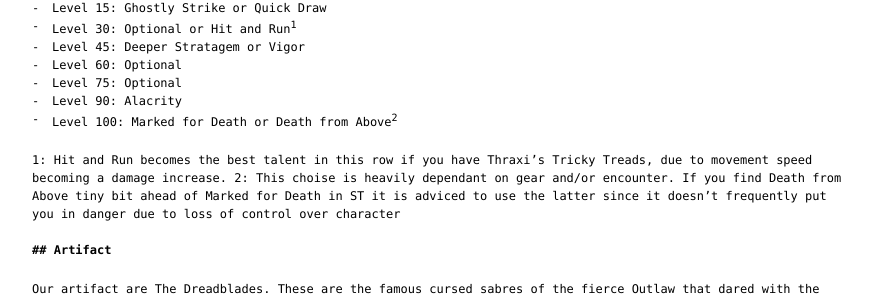
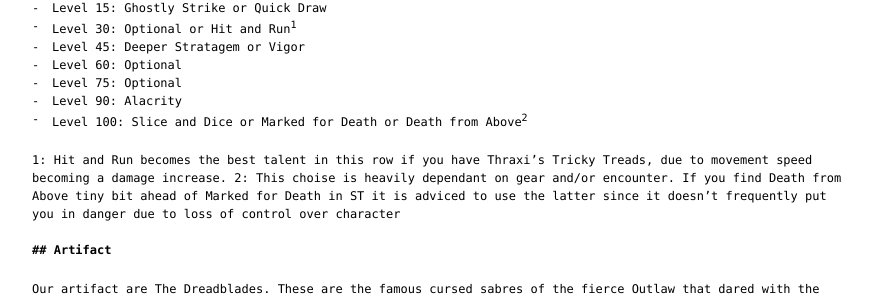
Before and after one commit to weakweak/riff.tf, a Jekyll site: the page built from _posts/2017-01-01-outlaw.md, in a window 1280 px wide and 900 px high, scrolled down 1055 px. Shown: the part 145-444 px from the top of the window, without its empty margins (200-1072 px from the left). Built offline with Jekyll 4.4.1, drawn with Linux system fonts in a browser that asks for light colours.

Commit message:
Update 2017-01-01-outlaw.md

```diff
--- a/_posts/2017-01-01-outlaw.md
+++ b/_posts/2017-01-01-outlaw.md
@@ -47,7 +47,7 @@
 - Level 60: Optional
 - Level 75: Optional
 - Level 90: Alacrity
-- Level 100: Marked for Death or Death from Above<sup>2</sup>
+- Level 100: Slice and Dice or Marked for Death or Death from Above<sup>2</sup>
 
 1: Hit and Run becomes the best talent in this row if you have Thraxi's Tricky
 Treads, due to movement speed becoming a damage increase.
```
